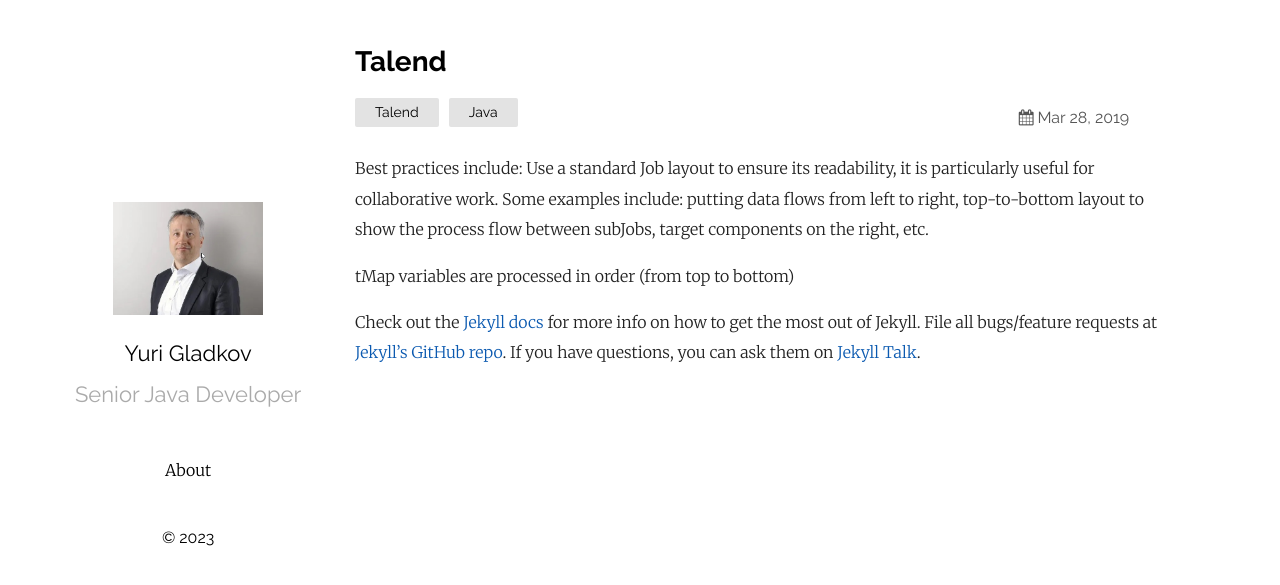
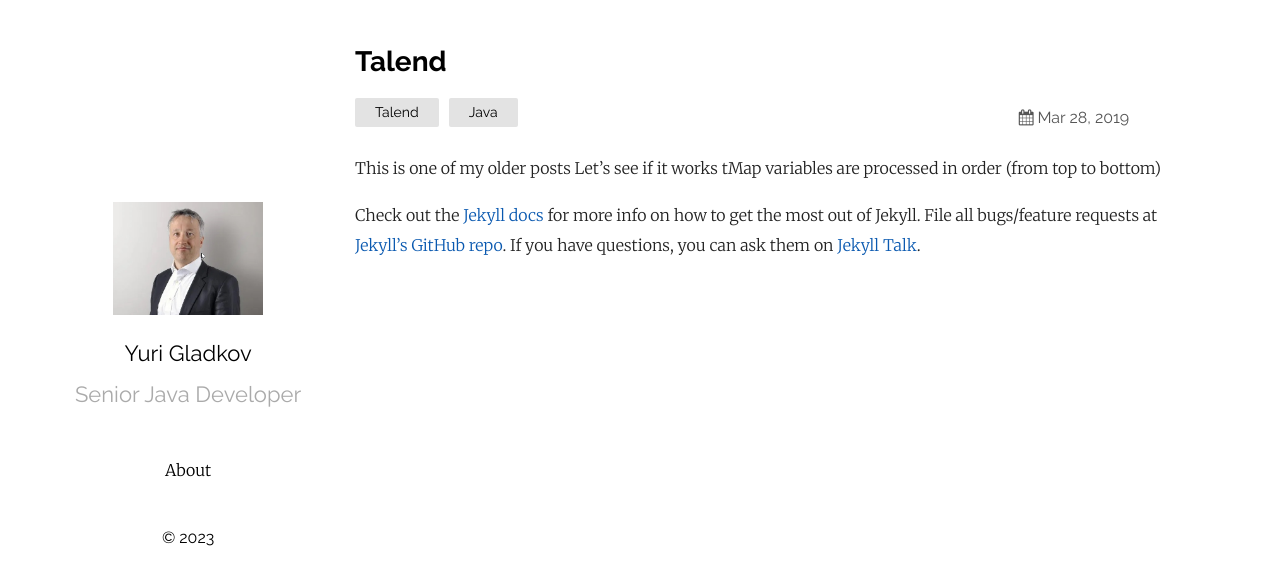
Before and after one commit to entrasynctech/entrasynctech.github.io, a Jekyll site: the page built from _posts/2019-08-30-my-new-article.markdown, in a window 1280 px wide. Shown: the top 585 px of the page. Built offline with Jekyll 4.4.1, drawn with Linux system fonts in a browser that asks for light colours.

Commit message:
Update 2019-08-30-my-new-article.markdown

```diff
--- a/_posts/2019-08-30-my-new-article.markdown
+++ b/_posts/2019-08-30-my-new-article.markdown
@@ -4,10 +4,8 @@
 date:   2019-03-28 21:03:36 +0530
 categories: Talend Java
 ---
-Best practices include:
-Use a standard Job layout to ensure its readability, it is particularly useful for collaborative work.
-Some examples include: putting data flows from left to right, top-to-bottom layout to show the process flow between subJobs, target components on the right, etc.
-
+This is one of my older posts
+Let's see if it works
 tMap variables are processed in order (from top to bottom)
 
 
```
